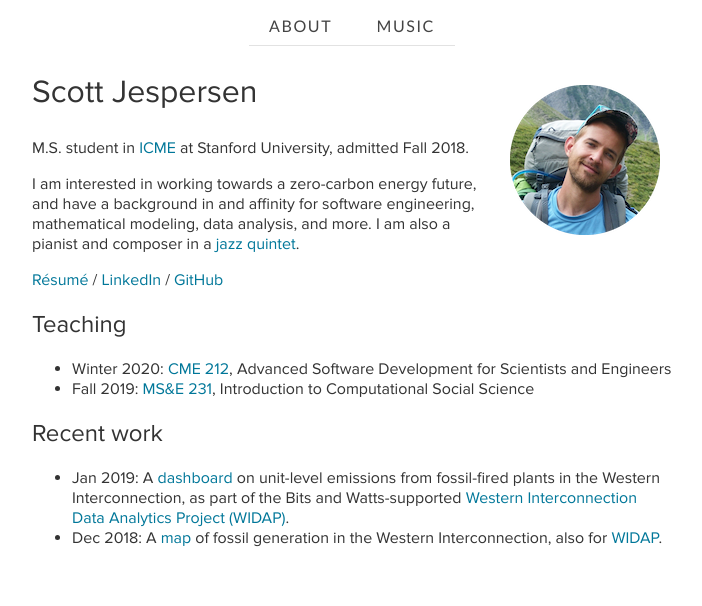
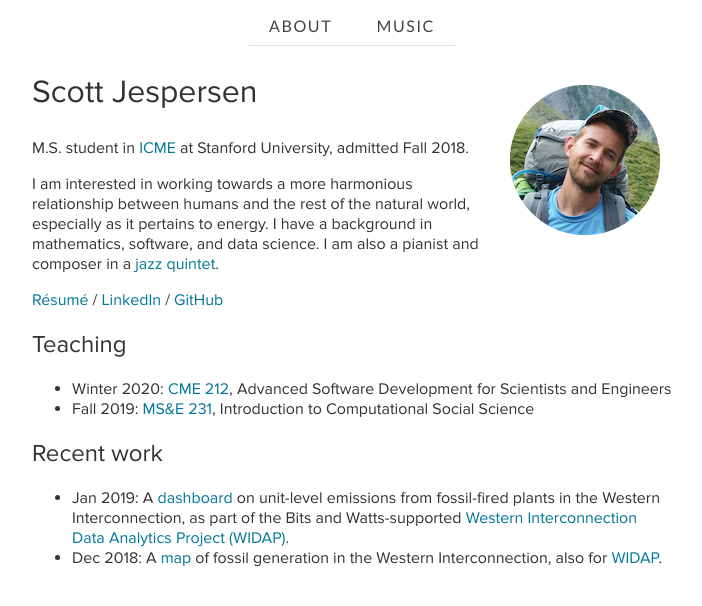
Before and after one commit to sdjespersen/sdjespersen.github.io, a Jekyll site: the page built from index.md, in a window 1280 px wide. Shown: the top 606 px of the page, without its empty margins (288-990 px from the left). Built offline with Jekyll 4.4.1, drawn with Linux system fonts in a browser that asks for light colours.

Commit message:
change phrasing of main interest

```diff
--- a/index.md
+++ b/index.md
@@ -9,7 +9,7 @@ title: About
 
 M.S. student in [ICME](https://icme.stanford.edu/) at Stanford University, admitted Fall 2018.
 
-I am interested in working towards a zero-carbon energy future, and have a background in and affinity for software engineering, mathematical modeling, data analysis, and more. I am also a pianist and composer in a [jazz quintet](https://www.nebulajazz.com).
+I am interested in working towards a more harmonious relationship between humans and the rest of the natural world, especially as it pertains to energy. I have a background in mathematics, software, and data science. I am also a pianist and composer in a [jazz quintet](https://www.nebulajazz.com).
 
 [R&eacute;sum&eacute;](assets/sjespers_resume_jan2019.pdf) / [LinkedIn](https://www.linkedin.com/in/scottjespersen/) / [GitHub](https://github.com/sdjespersen/)
 
```
